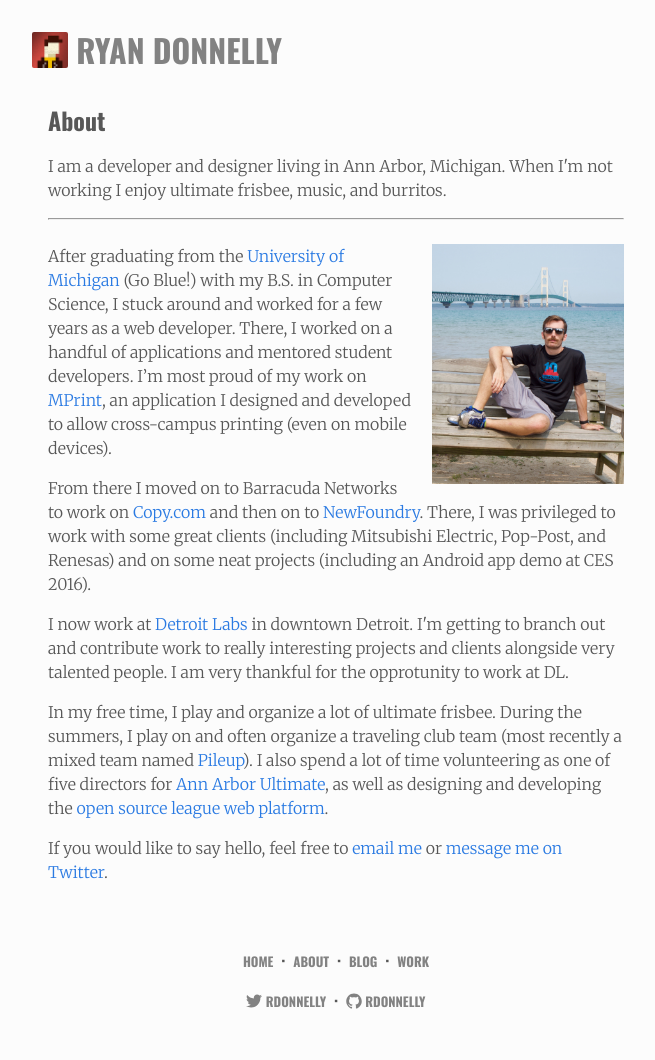
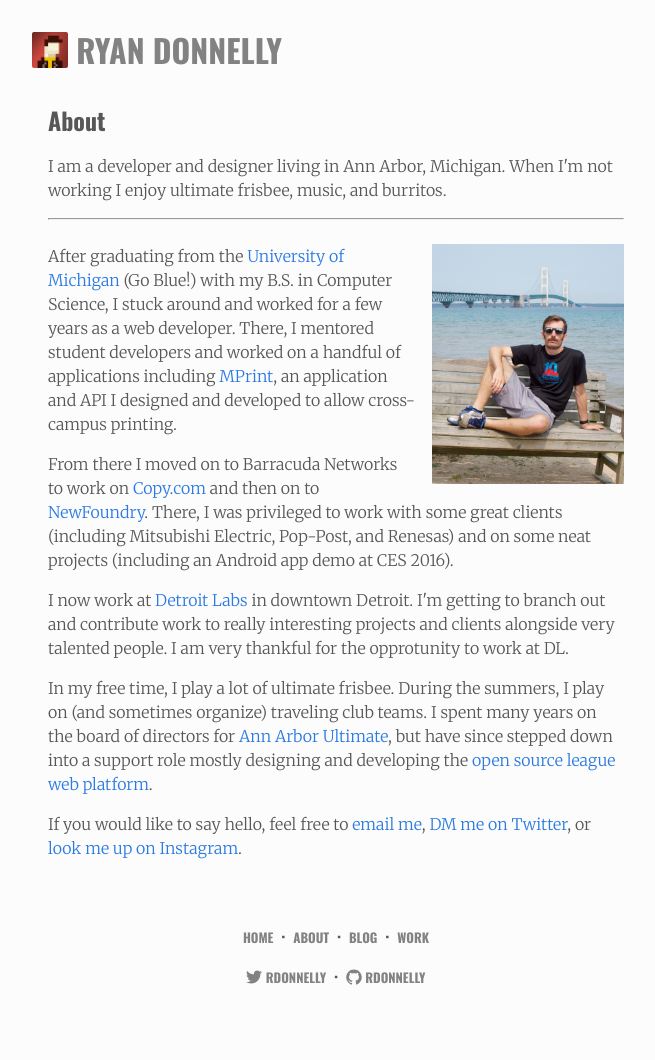
Before and after one commit to rdonnelly/rdonnelly.github.io, a Jekyll site: the page built from about.html, in a window 1280 px wide. Shown: the whole page, without its empty margins (304-959 px from the left). Built offline with Jekyll 4.4.1, drawn with Linux system fonts in a browser that asks for light colours; after the commit the page ends 1036 px from its top, so only the background shows below that.

Commit message:
update about page

```diff
--- a/about.html
+++ b/about.html
@@ -17,19 +17,36 @@ permalink: /about/
   <img class="about-page-image" src="/images/layout/bridge.jpg">
 
   <p>
-    After graduating from the <a href="http://umich.edu" target="_blank">University of Michigan</a> (Go Blue!) with my B.S. in Computer Science, I stuck around and worked for a few years as a web developer. There, I worked on a handful of applications and mentored student developers. I’m most proud of my work on <a href="https://mprint.umich.edu" target="_blank">MPrint</a>, an application I designed and developed to allow cross-campus printing (even on mobile devices).
+    After graduating from the <a href="http://umich.edu" target="_blank">University
+      of Michigan</a> (Go Blue!) with my B.S. in Computer Science, I stuck
+    around and worked for a few years as a web developer. There, I mentored student developers and worked on
+    a handful of applications including <a href="https://mprint.umich.edu" target="_blank">MPrint</a>,
+    an application and API I designed and developed to allow cross-campus printing.
   </p>
   <p>
-    From there I moved on to Barracuda Networks to work on <a href="http://copy.com" target="_blank">Copy.com</a> and then on to <a href="http://newfoundry.com" target="_blank">NewFoundry</a>. There, I was privileged to work with some great clients (including Mitsubishi Electric, Pop-Post, and Renesas) and on some neat projects (including an Android app demo at CES 2016).
+    From there I moved on to Barracuda Networks to work on <a href="http://copy.com"
+      target="_blank">Copy.com</a> and then on to <a href="http://newfoundry.com"
+      target="_blank">NewFoundry</a>. There, I was privileged to work with
+    some great clients (including Mitsubishi Electric, Pop-Post, and Renesas)
+    and on some neat projects (including an Android app demo at CES 2016).
   </p>
   <p>
-    I now work at <a href="https://www.detroitlabs.com">Detroit Labs</a> in downtown Detroit. I'm getting to branch out and contribute work to really interesting projects and clients alongside very talented people. I am very thankful for the opprotunity to work at DL.
+    I now work at <a href="https://www.detroitlabs.com">Detroit Labs</a> in
+    downtown Detroit. I'm getting to branch out and contribute work to really
+    interesting projects and clients alongside very talented people. I am
+    very thankful for the opprotunity to work at DL.
   </p>
   <p>
-    In my free time, I play and organize a lot of ultimate frisbee. During the summers, I play on and often organize a traveling club team (most recently a mixed team named <a href="http://play.usaultimate.org/teams/events/Eventteam/?TeamId=%2ftF6aaOggThpY%2bkuv2QeiTbOoV6XSuLaRJEHGZMQjKk%3d" target="_blank">Pileup</a>). I also spend a lot of time volunteering as one of five directors for <a href="http://annarborultimate.org" target="_blank">Ann Arbor Ultimate</a>, as well as designing and developing the <a href="https://github.com/a2ultimate/ultimate-league-app" target="_blank">open source league web platform</a>.
+    In my free time, I play a lot of ultimate frisbee. During
+    the summers, I play on (and sometimes organize) traveling club teams. I spent
+    many years on the board of directors for <a href="http://annarborultimate.org" target="_blank">Ann
+      Arbor Ultimate</a>, but have since stepped down into a support role mostly designing and developing the <a href="https://github.com/a2ultimate/ultimate-league-app"
+      target="_blank">open source league web platform</a>.
   </p>
   <p>
-    If you would like to say hello, feel free to <a href="mailto:ryanjdonnelly@gmail.com">email me</a> or <a href="https://twitter.com/rdonnelly" target="_blank">message me on Twitter</a>.
+    If you would like to say hello, feel free to <a href="mailto:ryanjdonnelly@gmail.com">email
+      me</a>, <a href="https://twitter.com/rdonnelly" target="_blank">DM
+      me on Twitter</a>, or <a href="https://instagram.com/rdonnelly" target="_blank">look me up on Instagram</a>.
   </p>
 
 </div>
```
